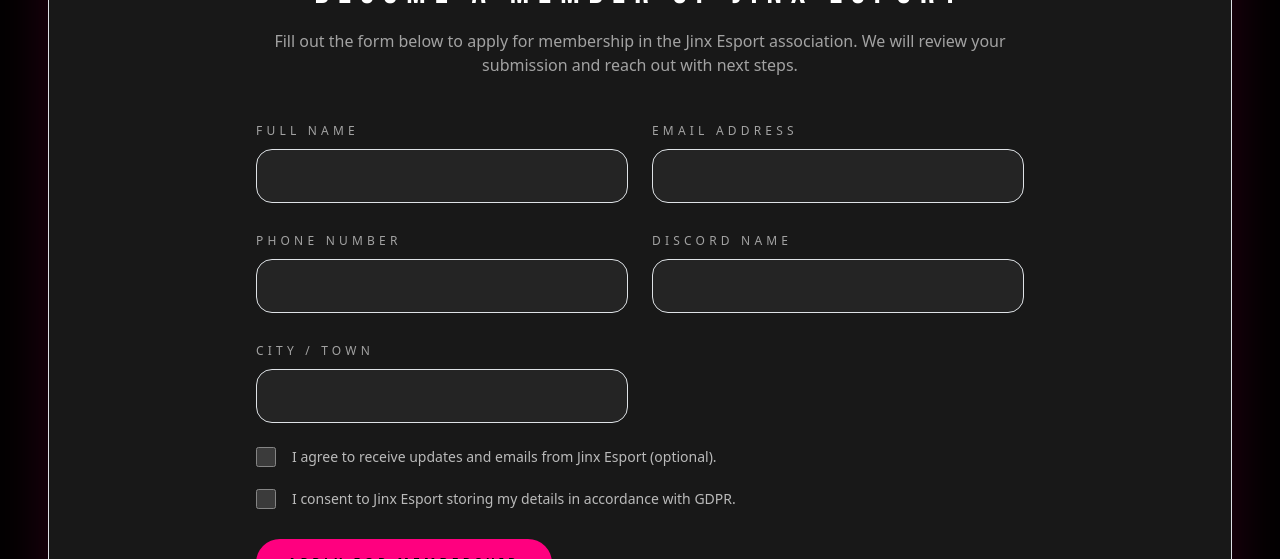
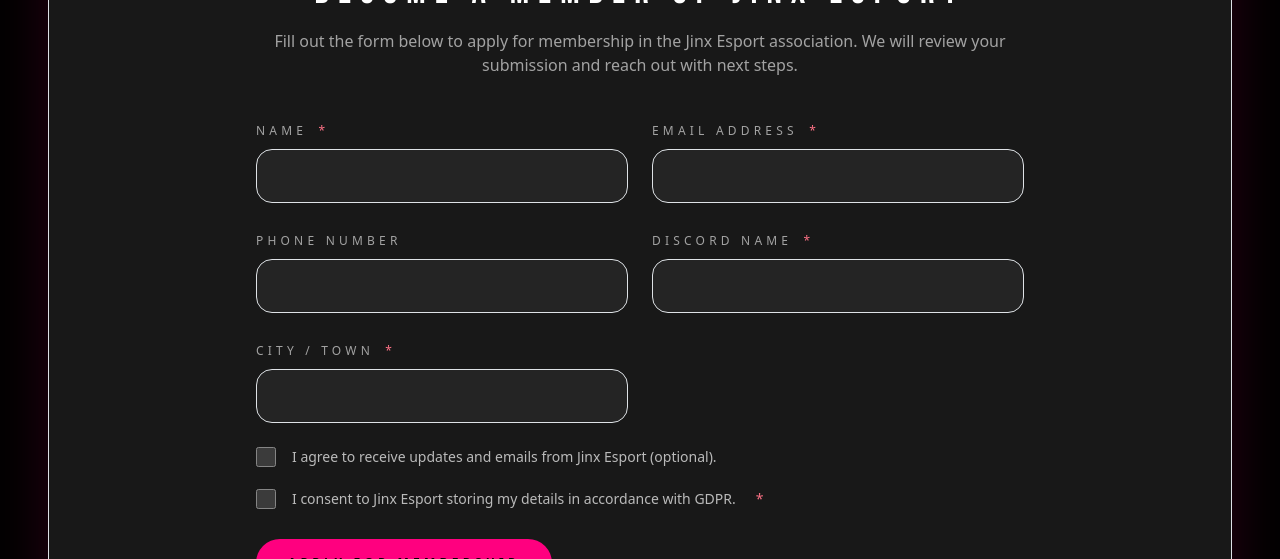
Before and after one commit to emrikrellmar/jinxesport.se, a React (Vite) app: page / in a window 1280 px wide. Shown: the part 1800-2359 px from the top of the page. Built offline with nearby package versions, Linux system fonts and the light colour scheme.

Commit message:
New commit

```diff
--- a/src/components/MembershipForm.tsx
+++ b/src/components/MembershipForm.tsx
@@ -1,7 +1,7 @@
 import { useState } from "react";
 
 const initialForm = {
-  fullName: "",
+  name: "",
   email: "",
   phone: "",
   discord: "",
@@ -21,9 +21,12 @@
 const MembershipForm = () => {
   const [form, setForm] = useState<FormState>(initialForm);
   const [submission, setSubmission] = useState<SubmissionState>({ status: "idle" });
+  const [missingFields, setMissingFields] = useState<string[]>([]);
 
   const handleChange: React.ChangeEventHandler<HTMLInputElement> = (event) => {
     const { name, type, checked, value } = event.target;
+    setSubmission((prev) => (prev.status === "success" ? prev : { status: "idle" }));
+    setMissingFields((prev) => prev.filter((field) => field !== name));
     setForm((prev) => ({
       ...prev,
       [name]: type === "checkbox" ? checked : value,
@@ -33,26 +36,29 @@
   const handleSubmit: React.FormEventHandler<HTMLFormElement> = async (event) => {
     event.preventDefault();
 
-    const missingFields: string[] = [];
-    if (!form.fullName.trim()) missingFields.push("Full Name");
-    if (!form.email.trim()) missingFields.push("Email");
-    if (!form.discord.trim()) missingFields.push("Discord Name");
-    if (!form.city.trim()) missingFields.push("City / Town");
+    const missing: string[] = [];
+    if (!form.name.trim()) missing.push("name");
+    if (!form.email.trim()) missing.push("email");
+    if (!form.discord.trim()) missing.push("discord");
+    if (!form.city.trim()) missing.push("city");
 
-    if (missingFields.length) {
+    if (missing.length) {
+      setMissingFields(missing);
       setSubmission({
         status: "error",
-        message: `Please fill in: ${missingFields.join(", ")}.`,
+        message: "Please complete all required fields before submitting.",
       });
       return;
     }
 
     if (!form.gdprConsent) {
+      setMissingFields((prev) => (prev.includes("gdprConsent") ? prev : [...prev, "gdprConsent"]));
       setSubmission({ status: "error", message: "Please accept the GDPR consent to join." });
       return;
     }
 
     setSubmission({ status: "loading" });
+    setMissingFields([]);
 
     try {
       const response = await fetch("/api/notion-membership", {
@@ -78,6 +84,20 @@
     }
   };
 
+  const inputClasses = (field: string) =>
+    `w-full rounded-2xl border bg-white/5 px-4 py-3 text-sm text-white placeholder:text-white/40 focus:outline-none focus:ring-2 ${
+      missingFields.includes(field)
+        ? "border-rose-500 focus:border-rose-400 focus:ring-rose-400/40"
+        : "border-white/10 focus:border-fuchsia focus:ring-fuchsia/40"
+    }`;
+
+  const checkboxClasses = (field: string) =>
+    `h-5 w-5 rounded border focus:outline-none focus:ring-2 ${
+      missingFields.includes(field)
+        ? "border-rose-500 bg-rose-500/10 text-rose-400 focus:ring-rose-400/40"
+        : "border-white/20 bg-white/10 text-fuchsia focus:ring-fuchsia/40"
+    }`;
+
   return (
     <section className="rounded-[2.75rem] border border-white/10 bg-carbon/95 p-10 shadow-[0_22px_60px_rgba(255,0,127,0.16)] md:p-16">
       <div className="mx-auto max-w-3xl space-y-10">
@@ -95,31 +115,33 @@
         <form onSubmit={handleSubmit} className="space-y-6">
           <div className="grid gap-6 md:grid-cols-2">
             <div className="space-y-2">
-              <label htmlFor="fullName" className="text-xs uppercase tracking-[0.35em] text-white/60">
-                Full Name
+              <label htmlFor="name" className="text-xs uppercase tracking-[0.35em] text-white/60">
+                Name <span className="ml-1 font-medium text-rose-400">*</span>
               </label>
               <input
-                id="fullName"
-                name="fullName"
+                id="name"
+                name="name"
                 type="text"
-                required
-                value={form.fullName}
+                value={form.name}
                 onChange={handleChange}
-                className="w-full rounded-2xl border border-white/10 bg-white/5 px-4 py-3 text-sm text-white placeholder:text-white/40 focus:border-fuchsia focus:outline-none focus:ring-2 focus:ring-fuchsia/40"
+                className={inputClasses("name")}
+                aria-invalid={missingFields.includes("name")}
+                aria-required="true"
               />
             </div>
             <div className="space-y-2">
               <label htmlFor="email" className="text-xs uppercase tracking-[0.35em] text-white/60">
-                Email Address
+                Email Address <span className="ml-1 font-medium text-rose-400">*</span>
               </label>
               <input
                 id="email"
                 name="email"
                 type="email"
-                required
                 value={form.email}
                 onChange={handleChange}
-                className="w-full rounded-2xl border border-white/10 bg-white/5 px-4 py-3 text-sm text-white placeholder:text-white/40 focus:border-fuchsia focus:outline-none focus:ring-2 focus:ring-fuchsia/40"
+                className={inputClasses("email")}
+                aria-invalid={missingFields.includes("email")}
+                aria-required="true"
               />
             </div>
             <div className="space-y-2">
@@ -132,35 +154,37 @@
                 type="tel"
                 value={form.phone}
                 onChange={handleChange}
-                className="w-full rounded-2xl border border-white/10 bg-white/5 px-4 py-3 text-sm text-white placeholder:text-white/40 focus:border-fuchsia focus:outline-none focus:ring-2 focus:ring-fuchsia/40"
+                className={inputClasses("phone")}
               />
             </div>
             <div className="space-y-2">
               <label htmlFor="discord" className="text-xs uppercase tracking-[0.35em] text-white/60">
-                Discord Name
+                Discord Name <span className="ml-1 font-medium text-rose-400">*</span>
               </label>
               <input
                 id="discord"
                 name="discord"
                 type="text"
-                required
                 value={form.discord}
                 onChange={handleChange}
-                className="w-full rounded-2xl border border-white/10 bg-white/5 px-4 py-3 text-sm text-white placeholder:text-white/40 focus:border-fuchsia focus:outline-none focus:ring-2 focus:ring-fuchsia/40"
+                className={inputClasses("discord")}
+                aria-invalid={missingFields.includes("discord")}
+                aria-required="true"
               />
             </div>
             <div className="space-y-2">
               <label htmlFor="city" className="text-xs uppercase tracking-[0.35em] text-white/60">
-                City / Town
+                City / Town <span className="ml-1 font-medium text-rose-400">*</span>
               </label>
               <input
                 id="city"
                 name="city"
                 type="text"
-                required
                 value={form.city}
                 onChange={handleChange}
-                className="w-full rounded-2xl border border-white/10 bg-white/5 px-4 py-3 text-sm text-white placeholder:text-white/40 focus:border-fuchsia focus:outline-none focus:ring-2 focus:ring-fuchsia/40"
+                className={inputClasses("city")}
+                aria-invalid={missingFields.includes("city")}
+                aria-required="true"
               />
             </div>
           </div>
@@ -172,7 +196,7 @@
                 name="optInEmails"
                 checked={form.optInEmails}
                 onChange={handleChange}
-                className="h-5 w-5 rounded border-white/20 bg-white/10 text-fuchsia focus:ring-fuchsia/40"
+                className={checkboxClasses("optInEmails")}
               />
               I agree to receive updates and emails from Jinx Esport (optional).
             </label>
@@ -182,15 +206,18 @@
                 name="gdprConsent"
                 checked={form.gdprConsent}
                 onChange={handleChange}
-                className="h-5 w-5 rounded border-white/20 bg-white/10 text-fuchsia focus:ring-fuchsia/40"
-                required
+                className={checkboxClasses("gdprConsent")}
+                aria-invalid={missingFields.includes("gdprConsent")}
+                aria-required="true"
               />
-              I consent to Jinx Esport storing my details in accordance with GDPR.
+              I consent to Jinx Esport storing my details in accordance with GDPR. <span className="ml-1 font-medium text-rose-400">*</span>
             </label>
           </div>
 
           {submission.status === "error" ? (
-            <p className="text-sm text-red-400">{submission.message}</p>
+            <div className="rounded-2xl border border-rose-500/60 bg-rose-500/10 px-4 py-3 text-sm text-rose-100">
+              {submission.message}
+            </div>
           ) : null}
           {submission.status === "success" ? (
             <p className="text-sm text-emerald-400">Thank you! Your membership request has been received.</p>
--- a/src/pages/AboutPage.tsx
+++ b/src/pages/AboutPage.tsx
@@ -15,8 +15,8 @@
   },
   {
     date: '15 July 2025',
-    title: 'Baaten joins for ESEA S54',
-    body: 'Linus "Baaten" Andersson commits to J!nX for ESEA League Season 54, adding tier-one experience and leadership in high-pressure matches. Forming the roster with emme1, Baaten, kevvzozo, wezsen and kreppo.',
+    title: 'Bååten joins for ESEA S54',
+    body: 'Linus "Bååten" Andersson commits to J!nX for ESEA League Season 54, adding tier-one experience and leadership in high-pressure matches. Forming the roster with emme1, Baaten, kevvzozo, wezsen and kreppo.',
   },
   {
     date: '31 August 2025',
@@ -42,7 +42,7 @@
     avatar: silhouetteMale,
   },
   {
-    name: 'Catrin Lidstrom',
+    name: 'Catrin Lidström',
     role: 'Treasurer',
     avatar: catrinPhoto,
   },
--- a/src/pages/TeamsOverviewPage.tsx
+++ b/src/pages/TeamsOverviewPage.tsx
@@ -13,7 +13,7 @@
   },
   {
     title: "League of Legends",
-    description: "League roster in formation - recruitment and trials ongoing.",
+    description: "League roster in formation, recruitment and trials ongoing.",
     to: "/teams/league",
   },
 ];
```
Also changed, not shown: api/notion-membership.ts (+5 -5 lines).
